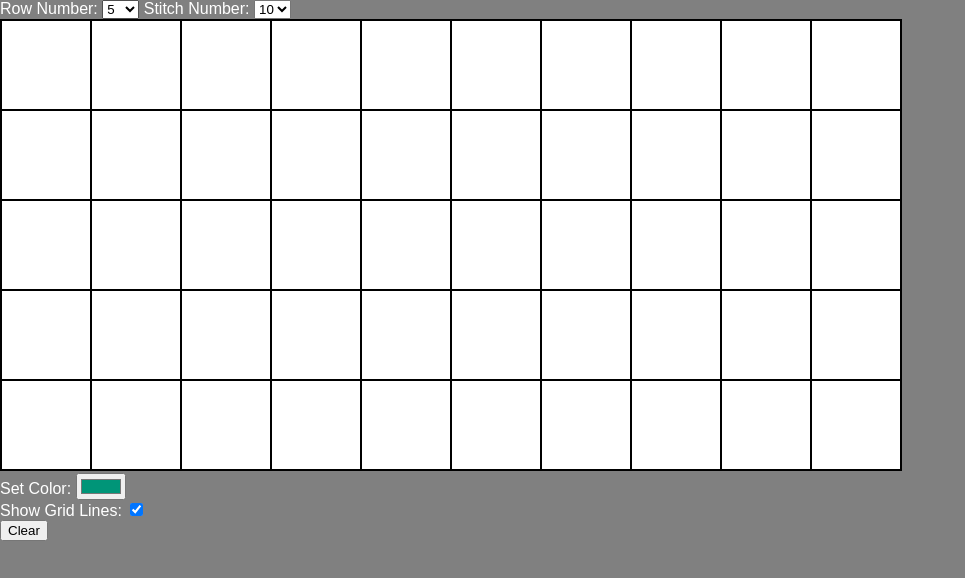
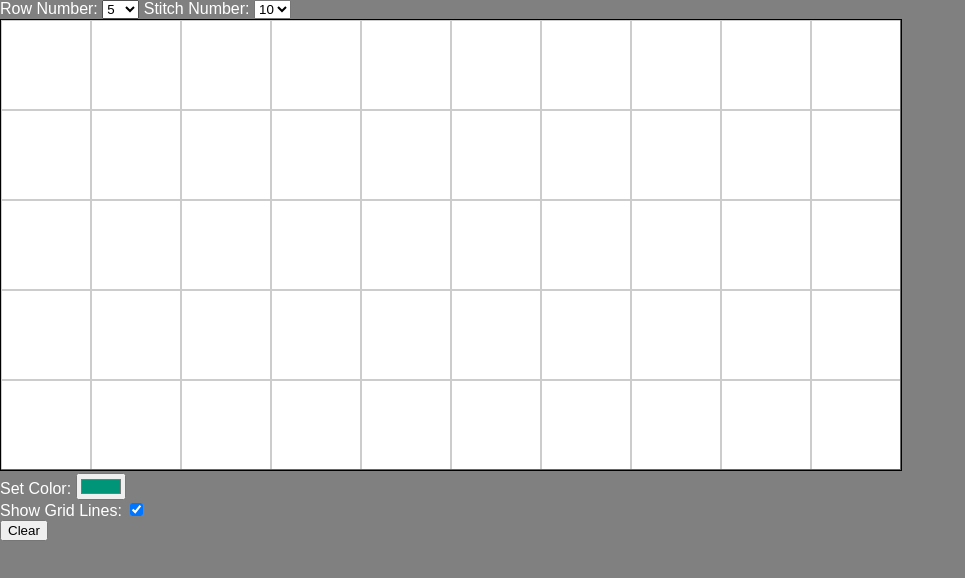
Before and after one commit to simonpartridge86/knitpicker, a website with bundled scripts: page src/index.html in a window 1280 px wide. Shown: the whole page, without its empty margins (0-965 px from the left). Built offline with nearby package versions, Linux system fonts and the light colour scheme.

Commit message:
added custom crosshair

```diff
--- a/src/styles.css
+++ b/src/styles.css
@@ -1,3 +1,4 @@
+html,
 body {
   font-family: Arial, sans-serif;
   margin: 0;
@@ -8,7 +9,7 @@ body {
 }
 
 #canvas {
-  cursor: pointer;
+  cursor: url(../images/custom-crosshair.png) 12 12, pointer;
 }
 
 #grid {
@@ -18,6 +19,6 @@ body {
   border: 1px solid black;
 
   div {
-    border: 1px solid black;
+    border: 1px solid rgba(0, 0, 0, 0.2);
   }
 }
```
Also changed, not shown: images/custom-crosshair.png (added).
